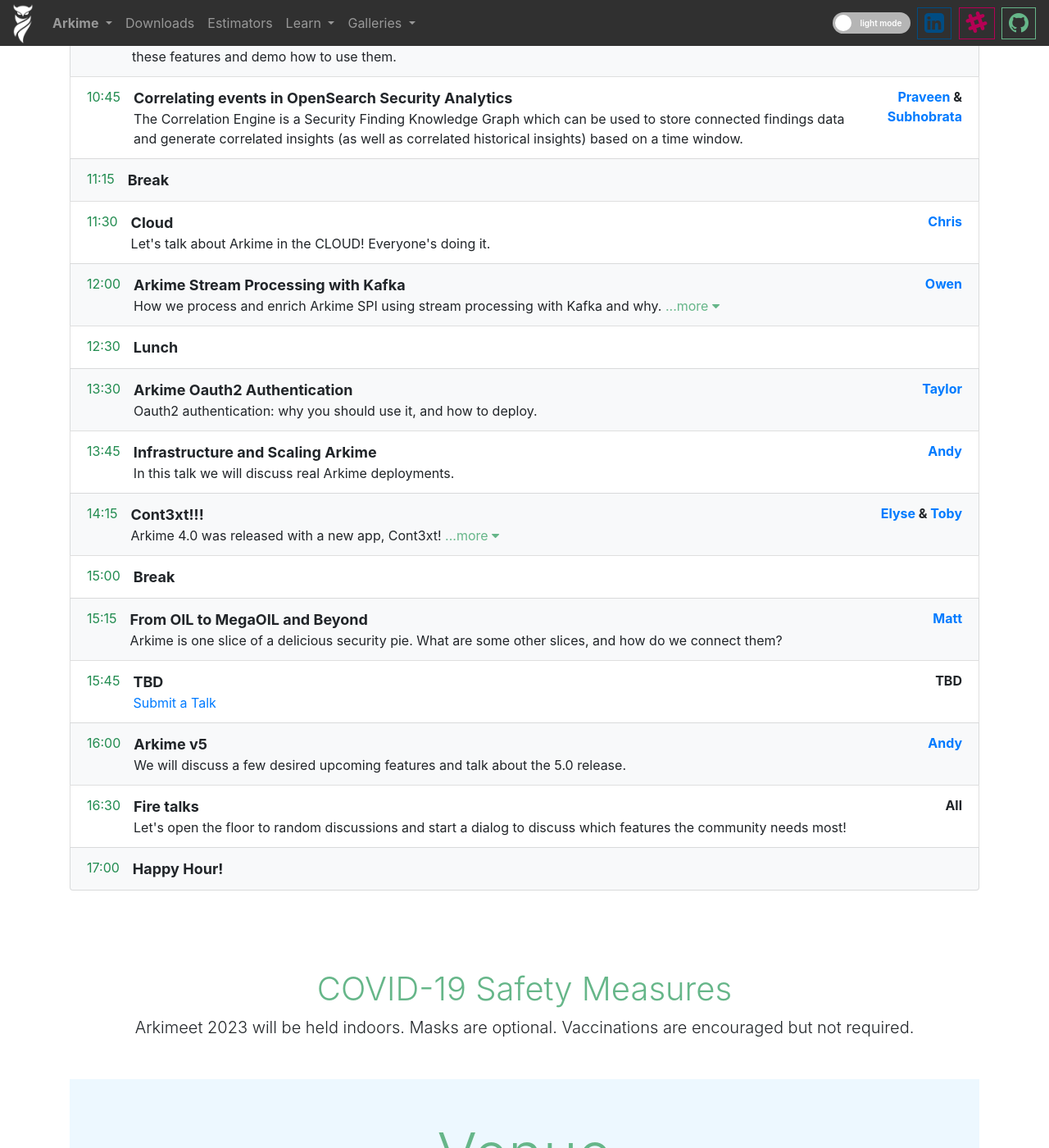
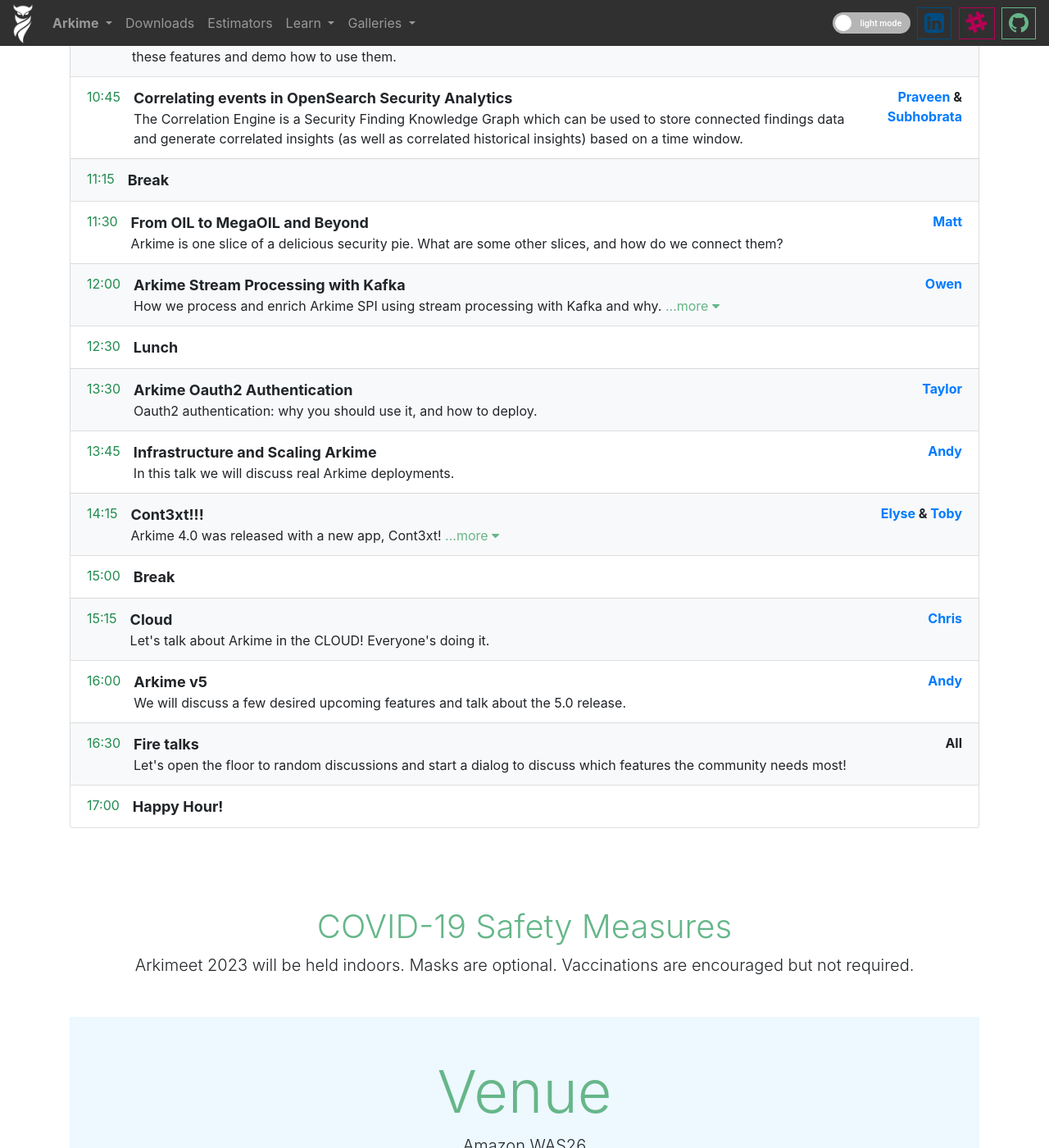
Before and after one commit to arkime/arkimeweb, a Jekyll site: the page built from arkimeet.html, in a window 1280 px wide and 1400 px high, scrolled down 1274 px. Shown: the whole window at 82% size. Built offline with Jekyll 4.4.1, drawn with Linux system fonts in a browser that asks for light colours; some of the changed text lies outside the part shown.

Commit message:
update agenda

```diff
--- a/arkimeet.html
+++ b/arkimeet.html
@@ -231,25 +231,15 @@
                 <div class="mr-auto dark-primary-theme-text">11:30</div>
                 <div class="pl-3 flex-fill">
                   <div class="agenda-title">
-                    Cloud
+                    From OIL to MegaOIL and Beyond
                   </div>
                   <span class="agenda-description">
-                    Let's talk about Arkime in the CLOUD! Everyone's doing it.
-                    <!-- <a class="agenda-description-more-btn cursor-pointer primary-theme-text no-wrap"
-                      onclick="showMore(event)">
-                      ...more&nbsp;<span class="fa fa-caret-down"></span>
-                    </a>
-                    <span class="agenda-description-more-text" style="display:none;">
-                    </span>
-                    <a class="agenda-description-less-btn cursor-pointer primary-theme-text no-wrap"
-                      onclick="showLess(event)"
-                      style="display:none;">
-                      less&nbsp;<span class="fa fa-caret-up"></span>
-                    </a> -->
+                    Arkime is one slice of a delicious security pie.
+                    What are some other slices, and how do we connect them?
                   </span>
                 </div>
                 <div class="pl-3 flex-fill mr-n1 text-right">
-                  <strong><a href class="no-decoration" data-toggle="modal" data-target="#chrisbio">Chris</a></strong>
+                  <strong><a href class="no-decoration" data-toggle="modal" data-target="#mattbio">Matt</a></strong>
                 </div>
               </div>
             </li>
@@ -386,45 +376,14 @@
                 <div class="mr-auto dark-primary-theme-text">15:15</div>
                 <div class="pl-3 flex-fill">
                   <div class="agenda-title">
-                    From OIL to MegaOIL and Beyond
+                    Cloud
                   </div>
                   <span class="agenda-description">
-                    Arkime is one slice of a delicious security pie.
-                    What are some other slices, and how do we connect them?
+                    Let's talk about Arkime in the CLOUD! Everyone's doing it.
                   </span>
                 </div>
                 <div class="pl-3 flex-fill mr-n1 text-right">
-                  <strong><a href class="no-decoration" data-toggle="modal" data-target="#mattbio">Matt</a></strong>
-                </div>
-              </div>
-            </li>
-            <li class="list-group-item">
-              <div class="d-flex align-items-start justify-content-between">
-                <div class="mr-auto dark-primary-theme-text">15:45</div>
-                <div class="pl-3 flex-fill">
-                  <div class="agenda-title">
-                    TBD
-                  </div>
-                  <span class="agenda-description">
-                    <a href="https://docs.google.com/forms/d/e/1FAIpQLSe2LEkctWBn8Oup13FXIhxoe9GHRvtVyCth49h7sYuybr_ldg/viewform"
-                      class="no-decoration">
-                      Submit a Talk
-                    </a>
-                    <!-- <a class="agenda-description-more-btn cursor-pointer primary-theme-text no-wrap"
-                      onclick="showMore(event)">
-                      ...more&nbsp;<span class="fa fa-caret-down"></span>
-                    </a>
-                    <span class="agenda-description-more-text" style="display:none;">
-                    </span>
-                    <a class="agenda-description-less-btn cursor-pointer primary-theme-text no-wrap"
-                      onclick="showLess(event)"
-                      style="display:none;">
-                      less&nbsp;<span class="fa fa-caret-up"></span>
-                    </a> -->
-                  </span>
-                </div>
-                <div class="pl-3 flex-fill mr-n1 text-right">
-                  <strong>TBD</strong>
+                  <strong><a href class="no-decoration" data-toggle="modal" data-target="#chrisbio">Chris</a></strong>
                 </div>
               </div>
             </li>
@@ -624,7 +583,18 @@
                 </a>
               </div>
               <div class="mb-4 mr-2 ml-2">
-                <img src="assets/speakers/praveen.jpeg" height="120px" style="border-radius:6px" />
+                <img src="assets/speakers/toby.jpeg" height="120px" style="border-radius:6px" />
+                <br>
+                <strong>Toby Salusky</strong>
+                <p class="mb-1">Software Development Intern</p>
+                <a class="btn btn-outline-danger btn-sm"
+                  data-toggle="modal" data-target="#tobybio">
+                  See bio
+                </a>
+              </div>
+              <div class="mb-4 mr-2 ml-2">
+                <!-- <img src="assets/speakers/praveen.jpeg" height="120px" style="border-radius:6px" /> -->
+                <span class="fa fa-user fa-5x" style="height:120px;color:gray;opacity:0.6;position:relative;top:20px;"></span>
                 <br>
                 <strong>Praveen Sameneni</strong>
                 <p class="mb-1">Engineering Manager</p>
@@ -634,22 +604,13 @@
                 </a>
               </div>
               <div class="mb-4 mr-2 ml-2">
-                <img src="assets/speakers/subhobrata.jpeg" height="120px" style="border-radius:6px" />
+                <!-- <img src="assets/speakers/subhobrata.jpeg" height="120px" style="border-radius:6px" /> -->
+                <span class="fa fa-user fa-5x" style="height:120px;color:gray;opacity:0.6;position:relative;top:20px;"></span>
                 <br>
                 <strong>Subhobrata Dey</strong>
                 <p class="mb-1">Software Development Engineer</p>
                 <a class="btn btn-outline-danger btn-sm"
                   data-toggle="modal" data-target="#subhobratabio">
-                  See bio
-                </a>
-              </div>
-              <div class="mb-4 mr-2 ml-2">
-                <img src="assets/speakers/toby.jpeg" height="120px" style="border-radius:6px" />
-                <br>
-                <strong>Toby Salusky</strong>
-                <p class="mb-1">Software Development Intern</p>
-                <a class="btn btn-outline-danger btn-sm"
-                  data-toggle="modal" data-target="#tobybio">
                   See bio
                 </a>
               </div>
@@ -831,7 +792,8 @@
             </button>
           </div>
           <div class="modal-body">
-            <img src="assets/speakers/praveen.jpeg" height="120px" style="border-radius:6px" />
+            <!-- <img src="assets/speakers/praveen.jpeg" height="120px" style="border-radius:6px" /> -->
+            <span class="fa fa-user fa-5x" style="height:120px;color:gray;opacity:0.6;position:relative;top:20px;"></span>
             <p class="mb-1"><strong>Engineering Manager</strong></p>
             Praveen Sameneni is an Engineering Manager at AWS. Praveen's area of interest include Plugin development, Security Analytics in OpenSearch.
           </div>
@@ -849,7 +811,8 @@
             </button>
           </div>
           <div class="modal-body">
-            <img src="assets/speakers/subhobrata.jpeg" height="120px" style="border-radius:6px" />
+            <!-- <img src="assets/speakers/subhobrata.jpeg" height="120px" style="border-radius:6px" /> -->
+            <span class="fa fa-user fa-5x" style="height:120px;color:gray;opacity:0.6;position:relative;top:20px;"></span>
             <p class="mb-1"><strong>Software Development Engineer</strong></p>
             Subhobrata Dey is a Software Development Engineer at AWS. Subho focuses on OpenSearch Security Analytics, Alerting and distributed systems.
           </div>
```
